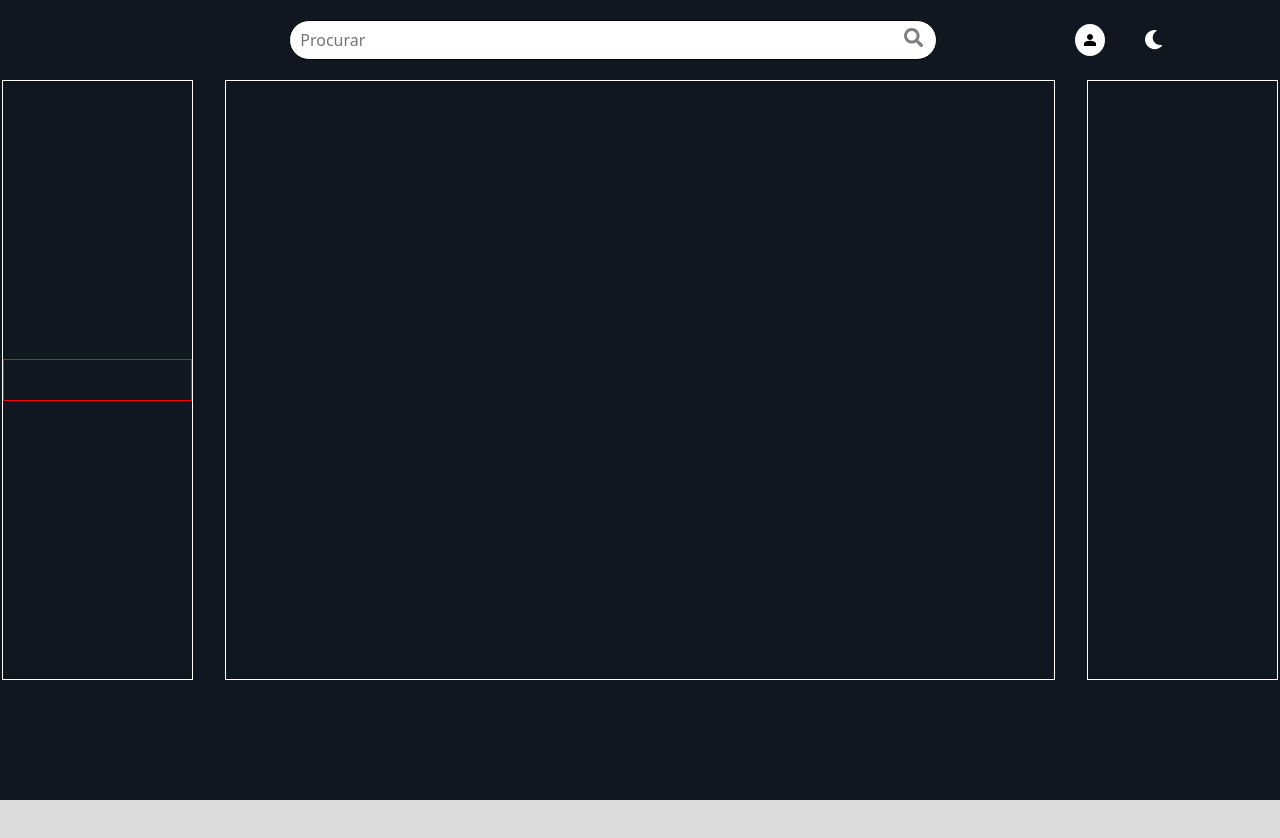
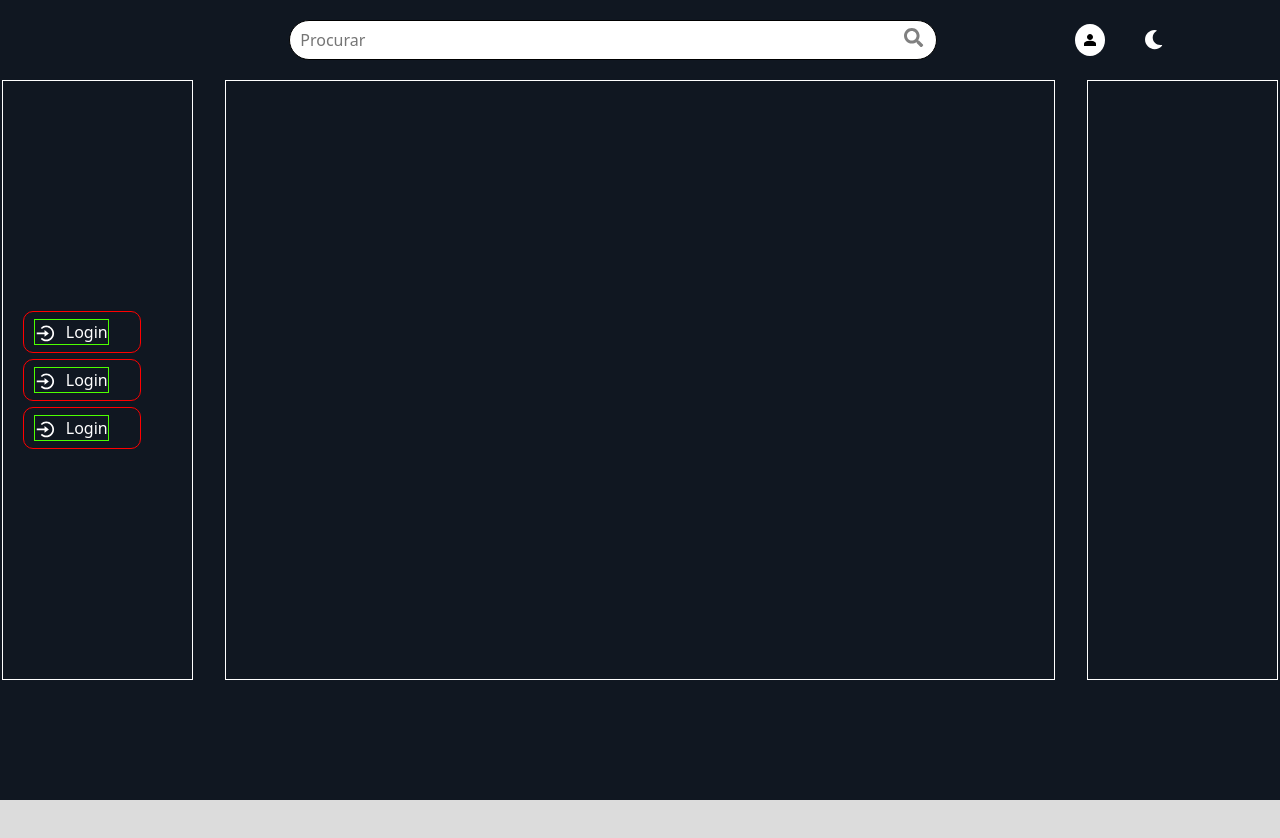
Before and after one commit to Alberto-Brian/pharmagest_app, a React (Vite) app: page / in a window 1280 px wide. Shown: the top 838 px of the page. Built offline with nearby package versions, Linux system fonts and the light colour scheme.

Commit message:
some changes

```diff
--- a/src/assets/components/form_elements/HomeButton.jsx
+++ b/src/assets/components/form_elements/HomeButton.jsx
@@ -1,11 +1,15 @@
 import styles from '../../css/form_elements/HomeButton.module.css'
 import { BiLogInCircle } from "react-icons/bi";
+import { Link } from 'react-router-dom';
 
-function HomeButton ({icon, title}){
+function HomeButton ({to, icon, title}){
 
     return (
         <section className={styles.main}>
-
+            <Link to={to}>
+                <BiLogInCircle className={styles.icon} />
+                {title}
+            </Link>
         </section>
     )
 }
--- a/src/assets/components/pages/Home.jsx
+++ b/src/assets/components/pages/Home.jsx
@@ -15,7 +15,9 @@ function Home(){
            </div>
            <div className={styles.main}>
                 <div>
-                  <HomeButton icon='BiLogInCircle' text='Login' />
+                  <HomeButton to='/Login' icon='BiLogInCircle' title='Login' />
+                  <HomeButton to='/Login' icon='BiLogInCircle' title='Login' />
+                  <HomeButton to='/Login' icon='BiLogInCircle' title='Login' />
                 </div>
                 <div></div>
                 <div></div>
--- a/src/assets/css/form_elements/HomeButton.module.css
+++ b/src/assets/css/form_elements/HomeButton.module.css
@@ -1,5 +1,31 @@
 .main{
-    width: 100%;
+    width: 70%;
     height: 7%;
     border: 1px solid red;
+    border-radius: 10px;
+    padding: 0 10px;
+    display: flex;
+    justify-content: space-between;
+    align-items: center;
+    margin: 3px 0;
 }
+
+.main a{
+    color: white;
+    text-decoration: none;
+    transition: all .3s linear;
+
+    border: 1px solid rgb(77, 255, 0);
+}
+
+.main .icon{
+    font-size: 1.3em;
+    color: white;
+    margin-right: .5em;
+    transition: all .3s linear;
+}
+
+.main a:hover,
+.main .icon:hover{
+    color: blue;
+}
--- a/src/assets/css/pages/Home.module.css
+++ b/src/assets/css/pages/Home.module.css
@@ -65,8 +65,10 @@
 .home_container .main div:nth-child(1){
     width: 15%;
     display: flex;
+    flex-direction: column;
     justify-content: center;
-    align-items: center;
+    align-items: flex-start;
+    padding-left: 20px;
 }
 .home_container .main div:nth-child(2){
     width: 65%;
```
